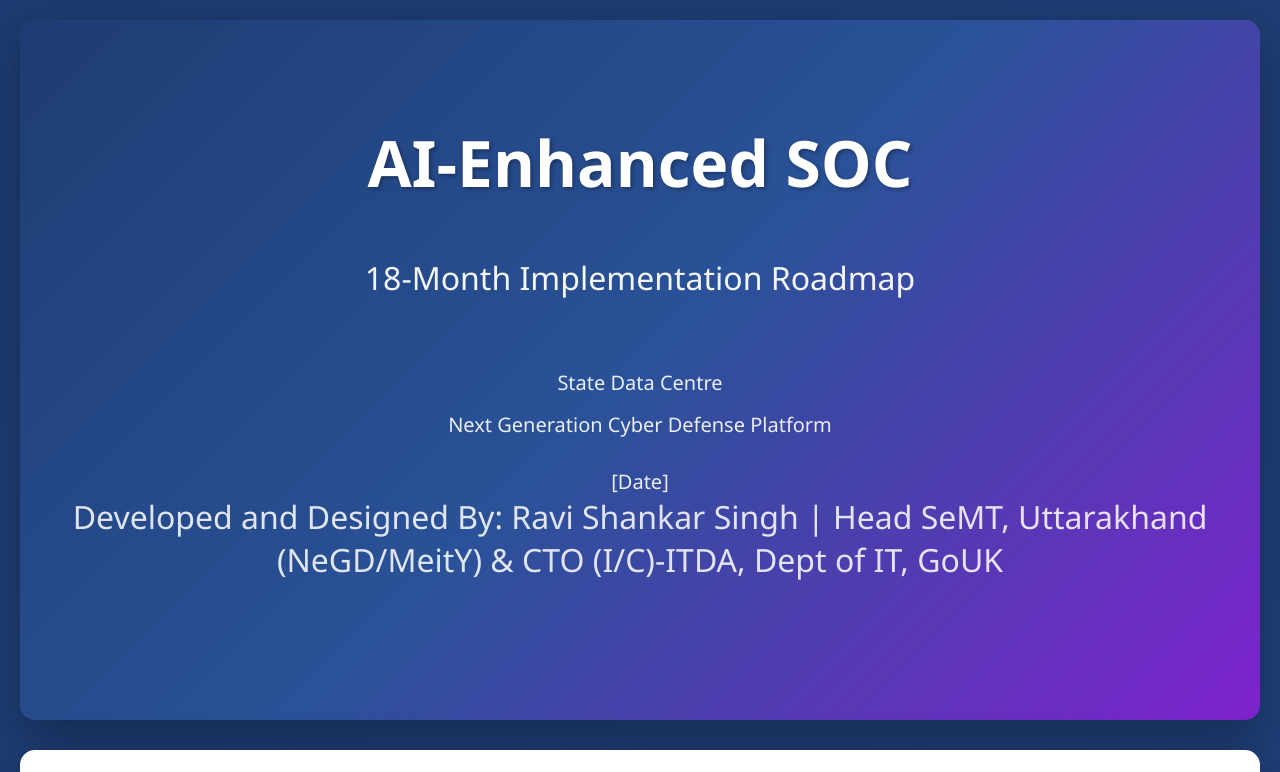
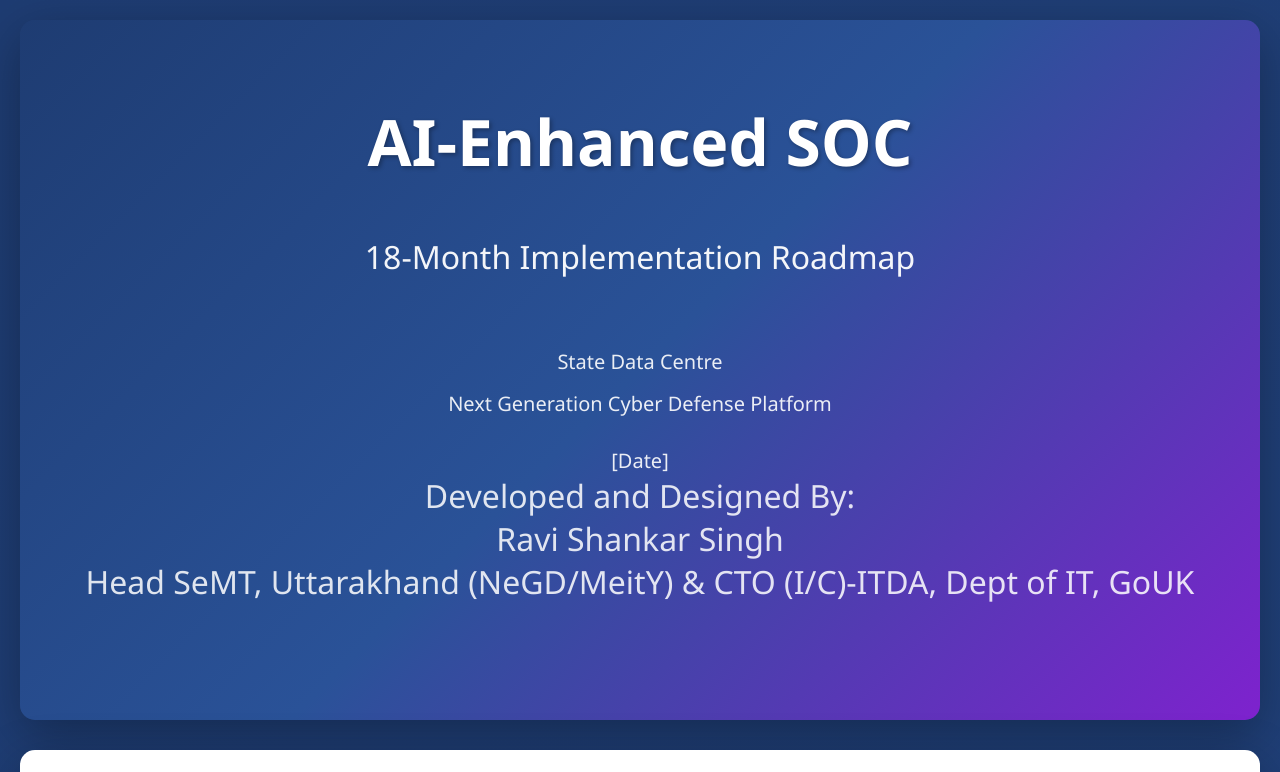
Before and after one commit to singhravi/ai-soc-roadmap, a plain HTML site: page index.html in a window 1280 px wide. Shown: the top 772 px of the page. Drawn offline with Linux system fonts and the light colour scheme.

Commit message:
Update developer credit formatting in index.html

```diff
--- a/index.html
+++ b/index.html
@@ -481,7 +481,7 @@
                 <p style="margin-top: 15px;">Next Generation Cyber Defense Platform</p>
                 <p style="margin-top: 30px;">[Date]</p>
                 <div class="subtitle">
-                Developed and Designed By: Ravi Shankar Singh | Head SeMT, Uttarakhand (NeGD/MeitY) & CTO (I/C)-ITDA, Dept of IT, GoUK
+                Developed and Designed By: <span style="display:block">Ravi Shankar Singh</span> Head SeMT, Uttarakhand (NeGD/MeitY) & CTO (I/C)-ITDA, Dept of IT, GoUK
                 </div>
             </div>
         </div>
```
